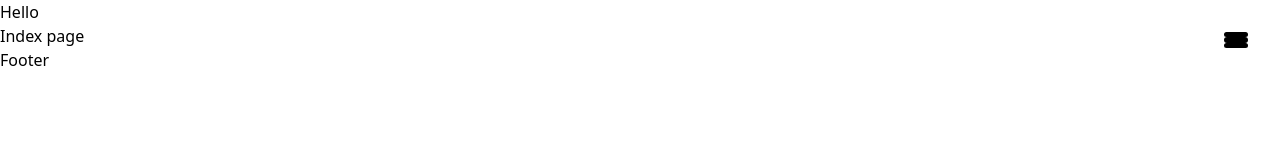
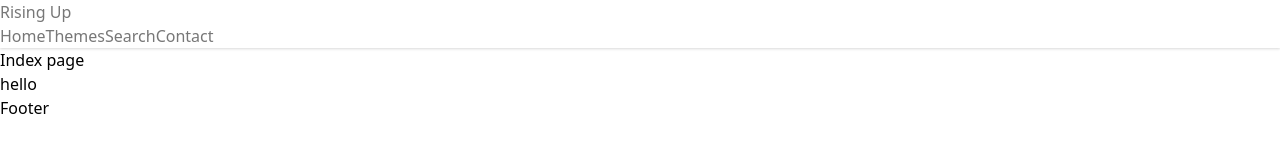
Before and after one commit to IssaDia/rising-up-gatsby, a Gatsby site: page / in a window 1280 px wide. Built offline with nearby package versions, Linux system fonts and the light colour scheme; Gatsby itself is replaced by a stand-in of ours.

```diff
--- a/docker-compose.yml
+++ b/docker-compose.yml
@@ -5,7 +5,8 @@
       context: .
       dockerfile: Dockerfile
     volumes:
-      - .:/app/src # Links the source files to the running container
+      - /app/node_modules
+      - .:/app # Links the source files to the running container
     environment:
       - NODE_ENV=development
       - GATSBY_WEBPACK_PUBLICPATH=/
--- a/gatsby-config.js
+++ b/gatsby-config.js
@@ -80,11 +80,5 @@
         },
       },
     },
-    {
-      resolve: `gatsby-plugin-styled-components`,
-      options: {
-        // Add any options here
-      },
-    },
   ],
 };
--- a/package.json
+++ b/package.json
@@ -42,7 +42,6 @@
     "react-dom": "^17.0.1",
     "react-helmet": "^6.1.0",
     "sass": "^1.34.1",
-    "styled-components": "^5.3.0",
     "tailwindcss": "^2.1.4"
   },
   "devDependencies": {
--- a/src/components/Layout.tsx
+++ b/src/components/Layout.tsx
@@ -1,6 +1,7 @@
 import React from "react";
+import "../styles/tailwind.css";
 import Footer from "./Footer";
-import Nav from "./Nav";
+import Navbar from "./Nav/Navbar";
 import PropTypes from "prop-types";
 
 const Layout: React.FC = ({ children }) => {
@@ -8,8 +9,9 @@
   return (
     <>
       <div className="container mx-auto">
-        <Nav />
+        <Navbar />
         <main>{children}</main>
+        <h1 className="">hello</h1>
         <Footer />
       </div>
     </>
--- a/src/components/Nav.tsx
+++ /dev/null
@@ -1,41 +0,0 @@
-import React from "react";
-import styled from "styled-components";
-
-const MenuIcon = styled.button`
-  position: fixed;
-  top: 2rem;
-  right: 2rem;
-  display: flex;
-  flex-direction: column;
-  justify-content: space-around;
-  width: 1.5rem;
-  heignt: 1.5rem;
-  background: transparent;
-  border: none;
-  cursor: pointer;
-  z-index: 5;
-
-  div {
-    width: 1.5rem;
-    height: 0.33rem;
-    background: black;
-    border-radius: 5px;
-    transform-origin: 1px;
-    position: relative;
-  }
-`;
-
-const Nav: React.FC = () => {
-  return (
-    <div>
-      <MenuIcon>
-        <div></div>
-        <div></div>
-        <div></div>
-      </MenuIcon>
-      <p>Hello</p>
-    </div>
-  );
-};
-
-export default Nav;
--- /dev/null
+++ b/src/components/Nav/NavItems.tsx
@@ -0,0 +1,7 @@
+import React from "react";
+
+const NavItems: React.FC = () => {
+  return <div></div>;
+};
+
+export default NavItems;
--- /dev/null
+++ b/src/components/Nav/Navbar.tsx
@@ -0,0 +1,35 @@
+import React from "react";
+import NavItems from "./NavItems";
+import SiteTitle from "./SiteTitle";
+import { Link } from "gatsby";
+
+const Navbar: React.FC = () => {
+  return (
+    <nav className="bg-white shadow text-customGrey">
+      <NavItems />
+      <div className="row nav-perso">
+        <div className="col-md-12">
+          <Link to="/">
+            <SiteTitle />
+          </Link>
+          <div className="nav-links">
+            <Link to="/" className="btn-nav">
+              Home
+            </Link>
+            <Link to="/themes" className="btn-nav">
+              Themes
+            </Link>
+            <Link to="/search" className="btn-nav">
+              Search
+            </Link>
+            <Link to="/contact" className="btn-nav">
+              Contact
+            </Link>
+          </div>
+        </div>
+      </div>
+    </nav>
+  );
+};
+
+export default Navbar;
--- /dev/null
+++ b/src/components/Nav/SiteTitle.tsx
@@ -0,0 +1,11 @@
+import React from "react";
+
+const siteTitle: React.FC = () => {
+  return (
+    <>
+      <h1>Rising Up</h1>
+    </>
+  );
+};
+
+export default siteTitle;
--- a/tailwind.config.js
+++ b/tailwind.config.js
@@ -2,6 +2,9 @@
   purge: ["./src/**/*.{js,jsx,ts,tsx}"],
   darkMode: false, // or 'media' or 'class'
   theme: {
+    colors: {
+      customGrey: "#777",
+    },
     extend: {},
   },
   variants: {
```
Also changed, not shown: 3 other files.
